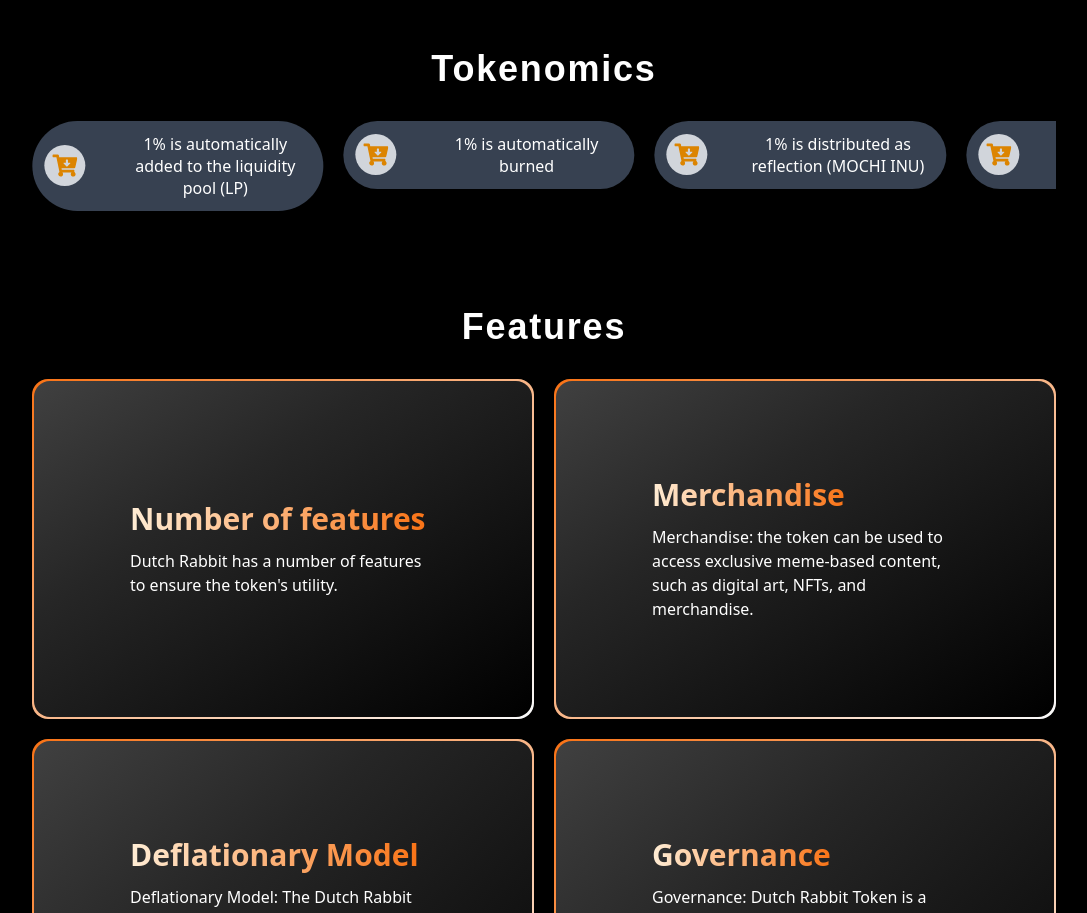
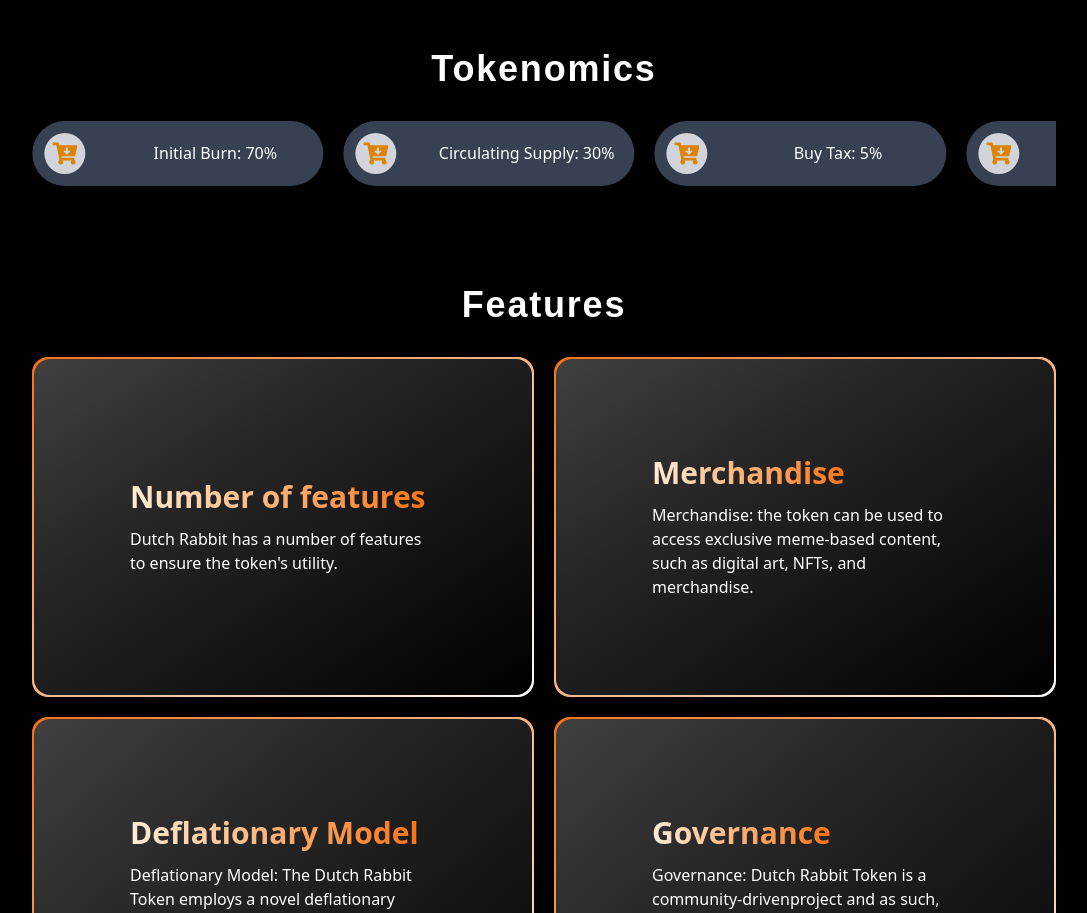
Before and after one commit to Cokerjus/dutch-rabbit, a React (Vite) app: page / in a window 1280 px wide. Shown: the part 1460-2373 px from the top of the page, without its empty margins (96-1183 px from the left). Built offline with nearby package versions, Linux system fonts and the light colour scheme; no server answers; a web font is replaced by a local one.

Commit message:
tokemonic carousel edited

```diff
--- a/src/components/Carousel.tsx
+++ b/src/components/Carousel.tsx
@@ -15,10 +15,25 @@
 
 const data = [
   {
-    title: "5% goes to Sell Tax",
+    title: "TS: 1 Billion",
   },
   {
-    title: "1% is automatically added to the liquidity pool (LP)",
+    title: "Initial Burn: 70%",
+  },
+  {
+    title: "Circulating Supply: 30%",
+  },
+  {
+    title: "Buy Tax: 5%",
+  },
+  {
+    title: "Auto LP: 1%",
+  },
+  {
+    title: "Auto Burn: 1%",
+  },
+  {
+    title: "Ref: 1% (MOCHI INU)",
   },
   {
     title: "1% is automatically burned",
@@ -27,25 +42,19 @@
     title: "1% is distributed as reflection (MOCHI INU)",
   },
   {
-    title: "2% goes to the Marketing Wallet",
+    title: "MW: 2%",
   },
   {
-    title: "5% goes to Sell Tax",
+    title: "Sell Tax: 5%",
   },
   {
-    title: "1% is automatically added to the liquidity pool (LP)",
+    title: "Auto LP: 1%",
   },
   {
-    title: "1% is automatically burned",
+    title: "Ref: 1% (MOCHI INU)",
   },
   {
-    title: "1% is distributed as reflection (MOCHI INU)",
-  },
-  {
-    title: "3% goes to the Marketing Wallet",
-  },
-  {
-    title: "Total Supply (TS): 1 Billion",
+    title: "MW: 3%",
   },
 ];
 
```
